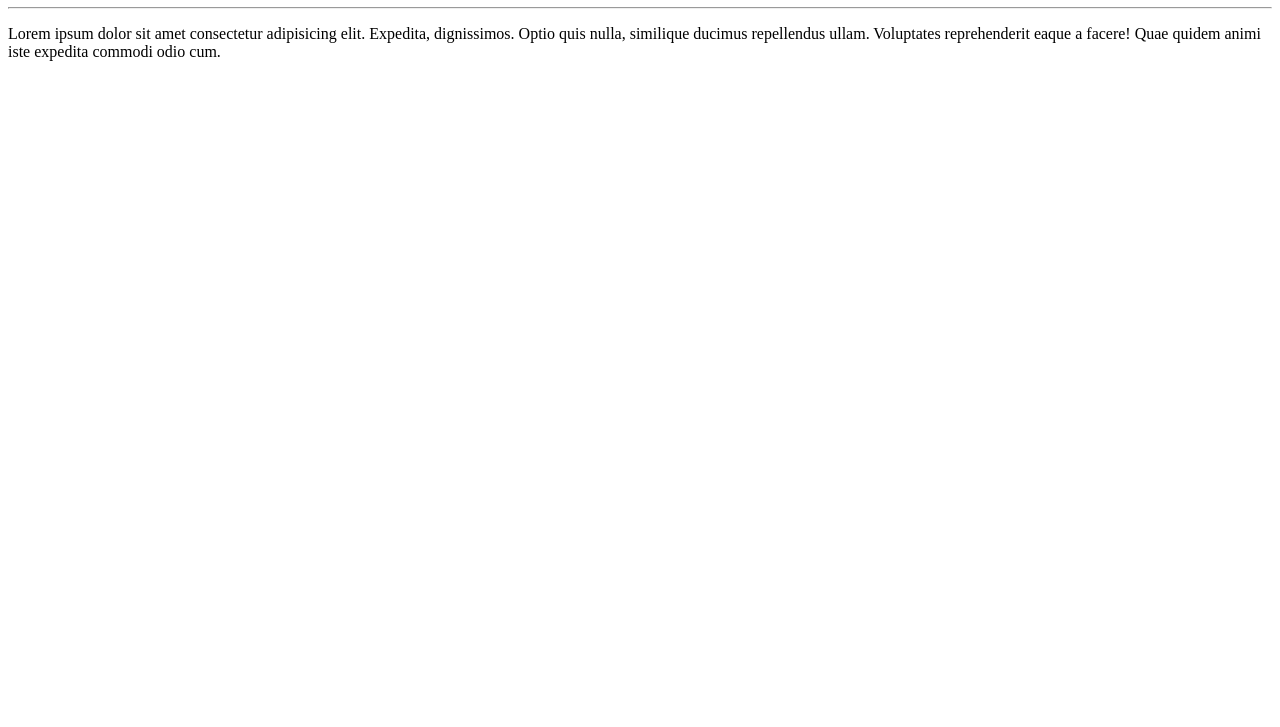
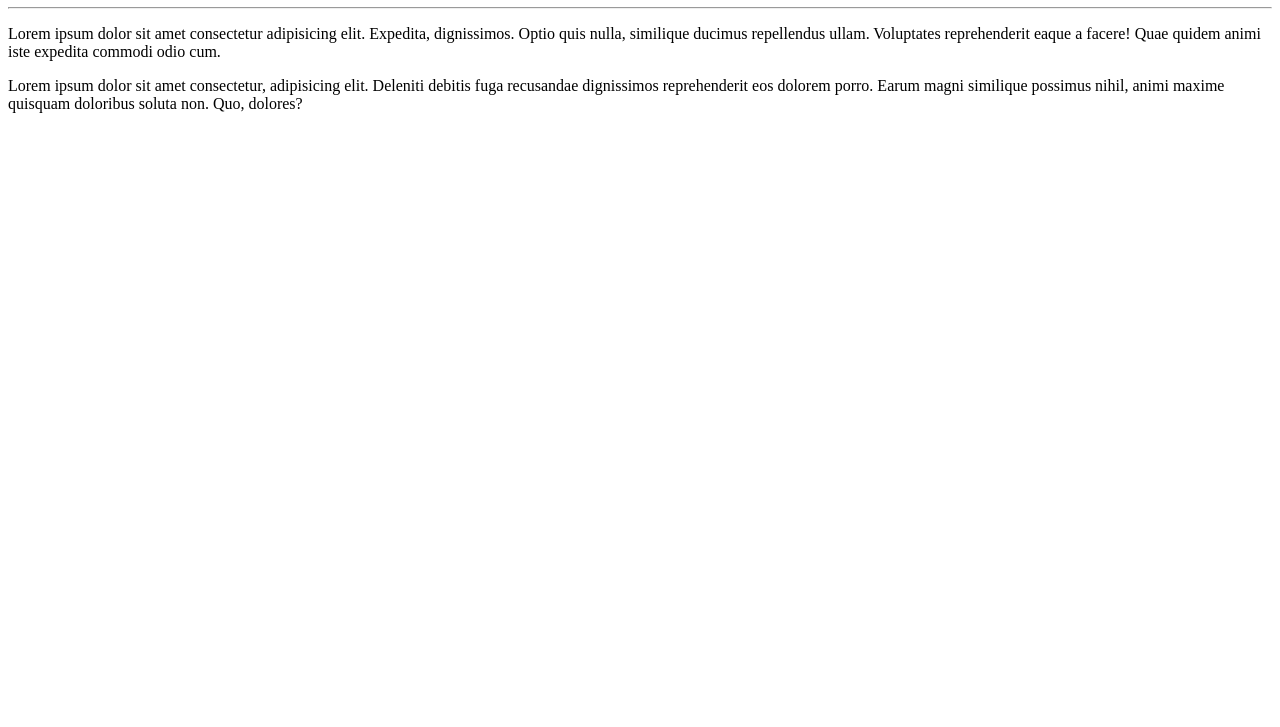
Before and after one commit to Vwccosta/Ol--Mundo, a plain HTML site: page Site-exemplo/index.HTML in a window 1280 px wide. Shown: the part 73-800 px from the top of the page. Drawn offline with Linux system fonts and the light colour scheme.

Commit message:
Adicionei um palagrafo

```diff
--- a/Site-exemplo/index.HTML
+++ b/Site-exemplo/index.HTML
@@ -10,5 +10,6 @@
     <h1>Olá, Mundo!</h1>
     <hr>
     <p>Lorem ipsum dolor sit amet consectetur adipisicing elit. Expedita, dignissimos. Optio quis nulla, similique ducimus repellendus ullam. Voluptates reprehenderit eaque a facere! Quae quidem animi iste expedita commodi odio cum.</p>
+    <p>Lorem ipsum dolor sit amet consectetur, adipisicing elit. Deleniti debitis fuga recusandae dignissimos reprehenderit eos dolorem porro. Earum magni similique possimus nihil, animi maxime quisquam doloribus soluta non. Quo, dolores?</p>
 </body>
 </html>
```
